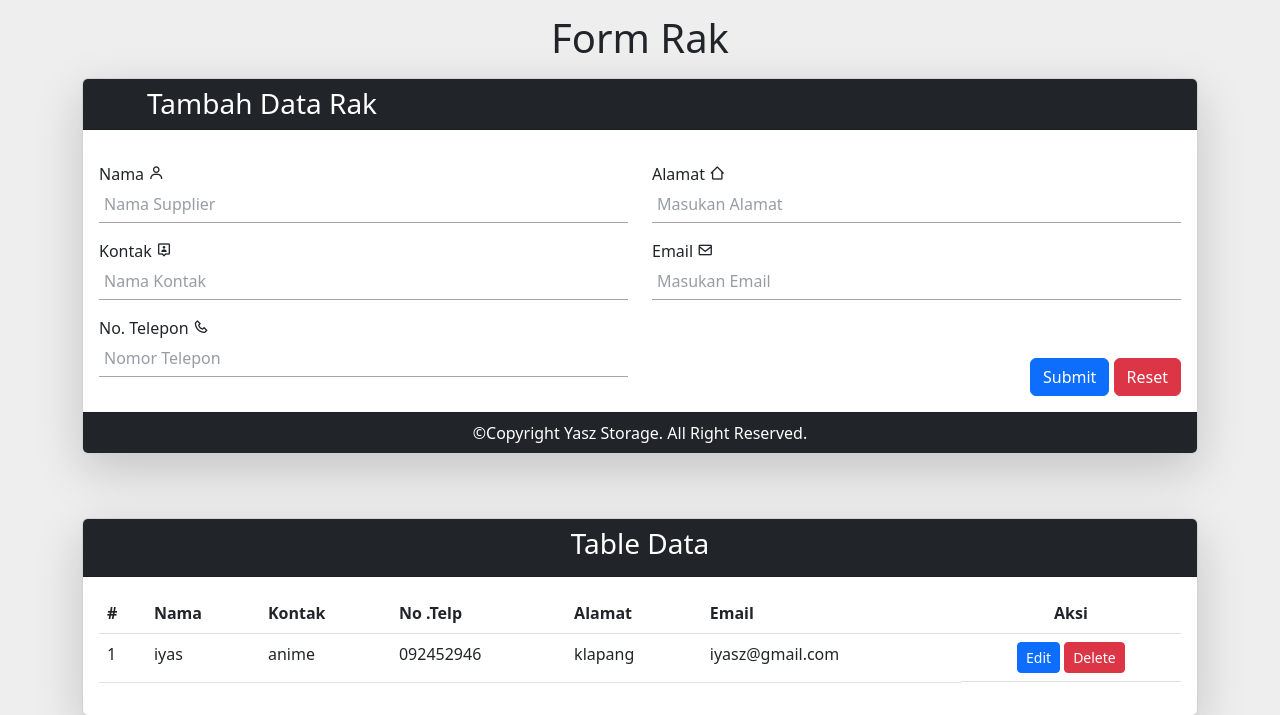
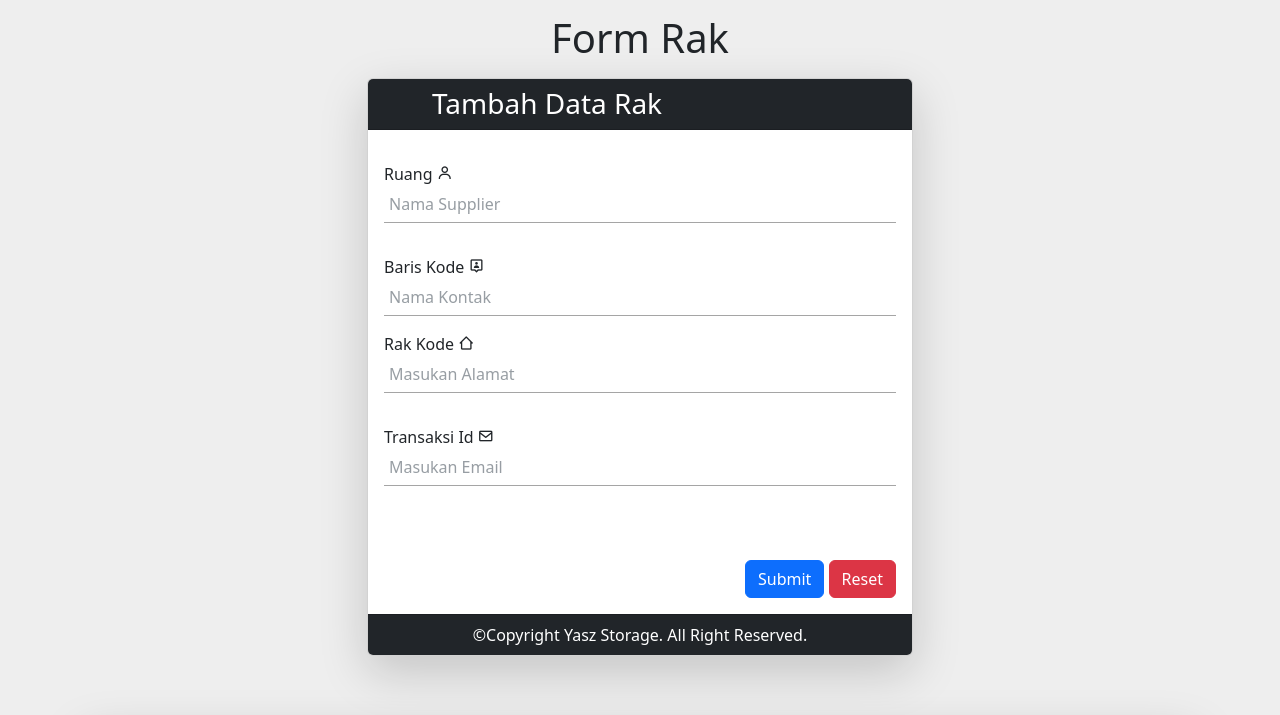
Before and after one commit to iyasz/pwpb_crud, a PHP site: page /rak/ in a window 1280 px wide. Shown: the part 64-779 px from the top of the page. Run offline with PHP 8.4, Linux system fonts and the light colour scheme; data comes from the database, SQL or seed files in the repository; some libraries are stand-ins or nearby versions.

Commit message:
transaksi ui

```diff
--- a/rak/index.php
+++ b/rak/index.php
@@ -55,7 +55,7 @@
     <link rel="stylesheet" href="../app/style.css">
     <link href='https://unpkg.com/boxicons@2.1.2/css/boxicons.min.css' rel='stylesheet'>
     <script src="//cdn.jsdelivr.net/npm/sweetalert2@11"></script>
-    <title>Supplier - Yasz Storage Supplier</title>
+    <title>Rak - Yasz Storage Supplier</title>
 </head>
 <style>
     .aa:focus {
@@ -116,7 +116,7 @@
     </div>
     <div class="container mt-3 supp">
         <div class="row justify-content-center">
-            <div class="col-md-12">
+            <div class="col-md-6">
                 <div class="card shadow-lg mb-3">
                     <div class="card-header bg-dark mb-3">
                         <h3 class="mb-0 text-white ps-5">Tambah Data Rak</h3>
@@ -124,27 +124,20 @@
                     <div class="card-body">
                         <form action="" method="post">
                             <div class="row">
-                                <div class="col-md-6">
                                 <div class="form-group">
-                                        <label for="">Nama <i class='bx bx-user'></i></label>
+                                    <label for="">Ruang <i class='bx bx-user'></i></label>
                                     <input autocomplete="off" type="text" name="nama" placeholder="Nama Supplier" class="form-control mb-3 aa" required>
                                 </div>
                                 <div class="form-group mt-3">
-                                        <label for="">Kontak <i class='bx bx-user-pin'></i></label>
+                                    <label for="">Baris Kode <i class='bx bx-user-pin'></i></label>
                                     <input type="text" autocomplete="off" name="kontak" id="kontak" placeholder="Nama Kontak" required class="form-control mb-3 aa">
                                 </div>
-                                    <div class="form-group mt-3">
-                                        <label for="">No. Telepon <i class='bx bx-phone'></i></label>
-                                        <input type="number" name="telp" required autocomplete="off" id="kontak" placeholder="Nomor Telepon" class="form-control mb-3 aa">
-                                    </div>
-                                </div>
-                                <div class="col-md-6">
                                 <div class="form-group ">
-                                        <label for="">Alamat <i class='bx bx-home-alt-2'></i></label>
+                                    <label for="">Rak Kode <i class='bx bx-home-alt-2'></i></label>
                                     <input type="text" required name="alamat" id="kontak" placeholder="Masukan Alamat" autocomplete="off" class="form-control mb-3 aa">
                                 </div>
                                 <div class="form-group mt-3">
-                                        <label for="">Email <i class='bx bx-envelope'></i></label>
+                                    <label for="">Transaksi Id <i class='bx bx-envelope'></i></label>
                                     <input type="text" required name="email" id="kontak" placeholder="Masukan Email" autocomplete="off" class="form-control aa">
                                 </div>
                                 <p class="text-primary pp"><?php if (isset($alert)) {
@@ -154,7 +147,6 @@
                                     <button class="btn btn-primary mt-4 btn-st" type="submit" name="submit">Submit</button>
 
                                     <button class="btn btn-danger mt-4" type="reset" name="btn-reset">Reset</button>
-                                    </div>
                                 </div>
                             </div>
                         </form>
```
Lines whose indentation alone changed are shown as unchanged.
